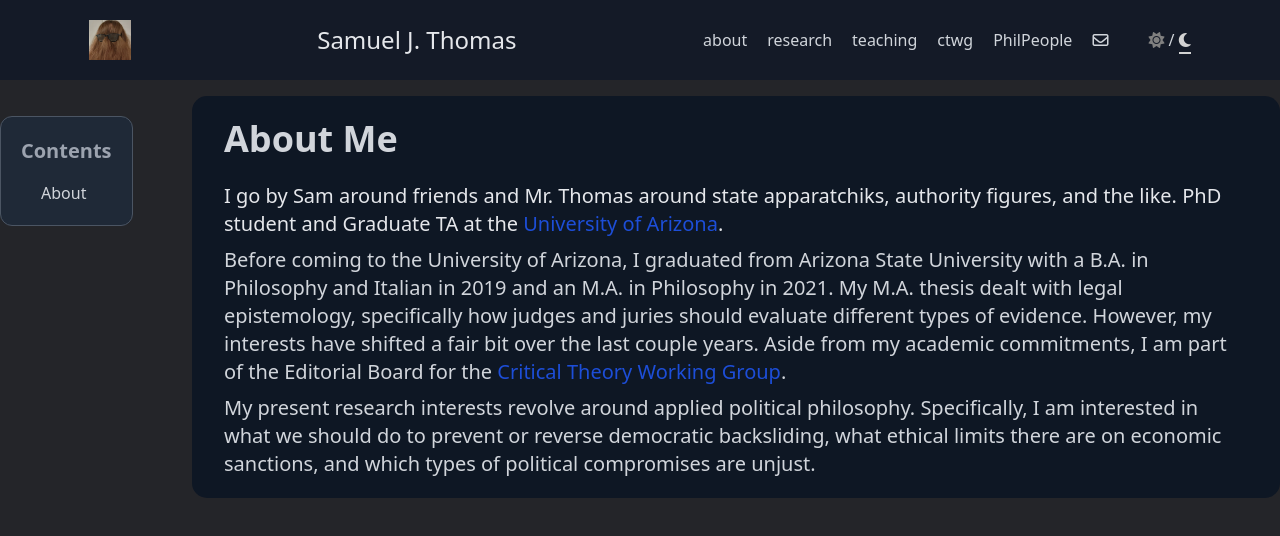
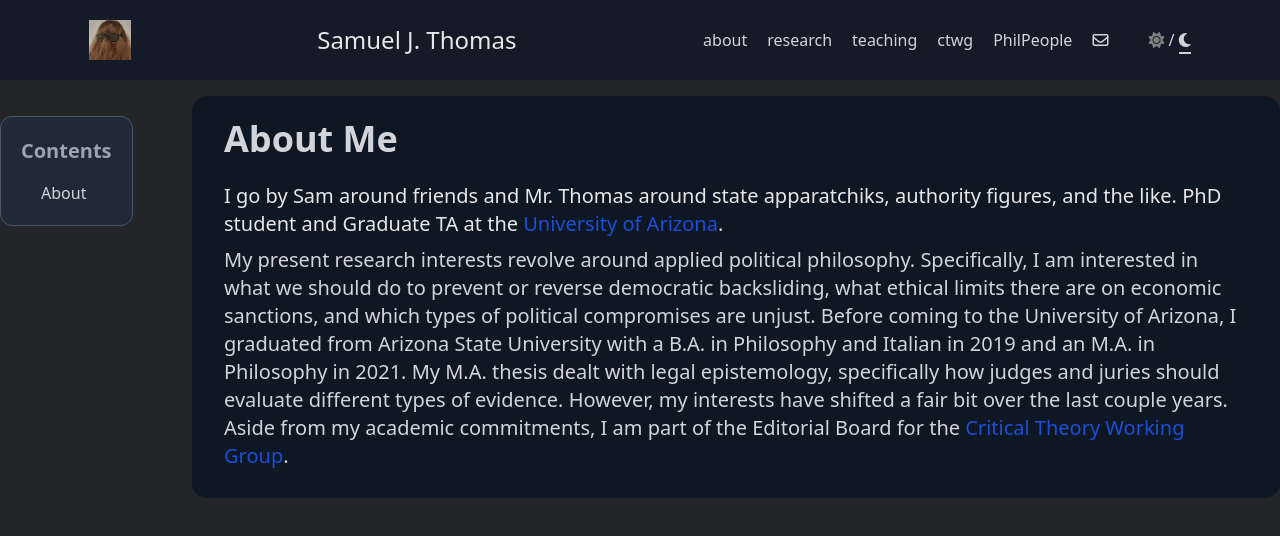
Before and after one commit to stensonowen/stomas, a SvelteKit app: page /about in a window 1280 px wide. Shown: the top 536 px of the page. Built offline with nearby package versions, Linux system fonts and the light colour scheme.

Commit message:
Update +page.svelte

```diff
--- a/src/routes/about/+page.svelte
+++ b/src/routes/about/+page.svelte
@@ -103,11 +103,11 @@
                 <a class="text-blue-700 hover:underline" href="https://philosophy.arizona.edu/person/samuel-thomas"
                 >University of Arizona</a>.
                 </p> <p class="text-xl py-1">
+                My present research interests revolve around applied political philosophy. Specifically, I am interested in what we should do to prevent or reverse democratic backsliding, what ethical limits there are on economic sanctions, and which types of political compromises are unjust.
                 Before coming to the University of Arizona, I graduated from Arizona State University with a B.A. in Philosophy and Italian in 2019 and an M.A. in Philosophy in 2021. My M.A. thesis dealt with legal epistemology, specifically how judges and juries should evaluate different types of evidence. However, my interests have shifted a fair bit over the last couple years. Aside from my academic commitments, I am part of the Editorial Board for the
                 <a class="text-blue-700 hover:underline" href="https://ctwgwebsite.github.io"
                 >Critical Theory Working Group</a>.
                 </p> <p class="text-xl py-1">
-                My present research interests revolve around applied political philosophy. Specifically, I am interested in what we should do to prevent or reverse democratic backsliding, what ethical limits there are on economic sanctions, and which types of political compromises are unjust.
             </p>
         </div>
     </div>
```
